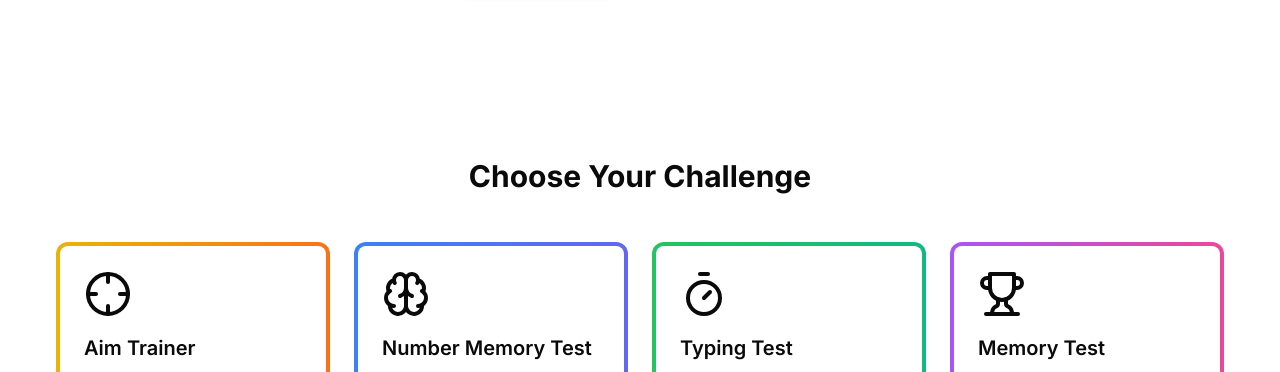
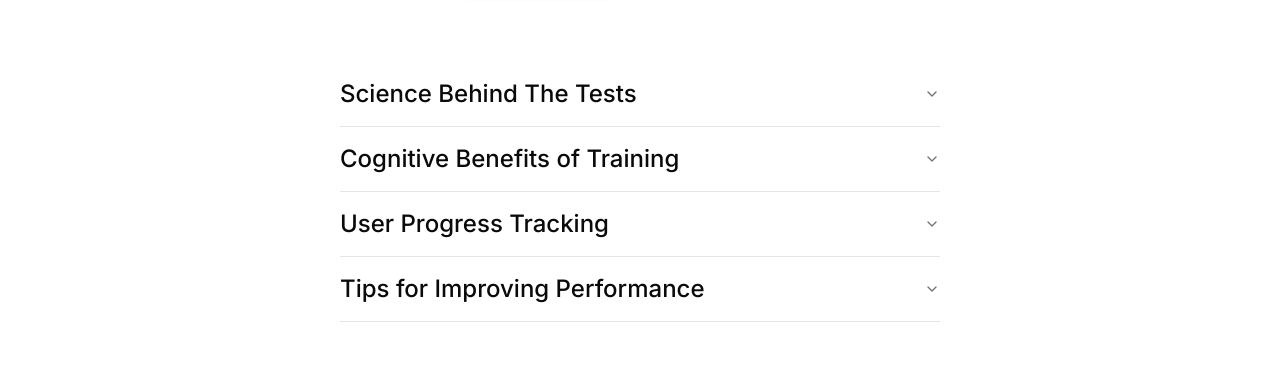
Before and after one commit to palicz/human-benchmark, a Next.js app: page / in a window 1280 px wide. Shown: the part 370-742 px from the top of the page. Built offline with nearby package versions, Linux system fonts and the light colour scheme; no server answers.

Commit message:
feat: főoldalon kis ismertető és információk hozzáadása

```diff
--- a/app/page.tsx
+++ b/app/page.tsx
@@ -6,6 +6,12 @@ import { Button } from "@/components/ui/button";
 import { Navbar } from "@/components/layout/navbar";
 import Link from "next/link";
 import { useState, useEffect } from "react";
+import {
+  Accordion,
+  AccordionContent,
+  AccordionItem,
+  AccordionTrigger,
+} from "@/components/ui/accordion"
 
 const games = [
   {
@@ -113,6 +119,32 @@ export default function Home() {
           </motion.div>
         </div>
       </section>
+      <Accordion type="single" collapsible className="w-full">
+      <AccordionItem value="item-1">
+        <AccordionTrigger>Science Behind The Tests</AccordionTrigger>
+        <AccordionContent>
+        The tests, including the Number Memory Test, Memory Test, Aim Training Test, and Typing Test, are designed to assess and enhance cognitive functions such as memory retention, hand-eye coordination, and typing speed. Each test utilizes specific tasks to challenge and improve the user's mental agility, focus, and accuracy, providing valuable insights into their cognitive abilities and progress over time.
+        </AccordionContent>
+      </AccordionItem>
+      <AccordionItem value="item-2">
+        <AccordionTrigger>Cognitive Benefits of Training</AccordionTrigger>
+        <AccordionContent>
+        Engaging in cognitive training exercises, such as those offered in our tests, can lead to significant improvements in memory, attention, and processing speed. Regular practice not only enhances these skills but also promotes overall brain health and resilience against cognitive decline.
+        </AccordionContent>
+      </AccordionItem>
+      <AccordionItem value="item-3">
+        <AccordionTrigger>User Progress Tracking</AccordionTrigger>
+        <AccordionContent>
+        Our platform provides users with detailed progress tracking, allowing them to monitor their performance over time across various tests. This feature enables users to identify strengths and areas for improvement, fostering a personalized training experience that adapts to their evolving needs.
+        </AccordionContent>
+      </AccordionItem>
+      <AccordionItem value="item-4">
+        <AccordionTrigger>Tips for Improving Performance</AccordionTrigger>
+        <AccordionContent>
+        To maximize your performance in our tests, consider incorporating regular practice sessions, maintaining a healthy lifestyle, and utilizing memory techniques such as visualization and chunking. Additionally, staying focused and minimizing distractions during training can significantly enhance your results and overall cognitive function.
+        </AccordionContent>
+      </AccordionItem>
+    </Accordion>
 
       {/* Games Section */}
       <section id="games" className="py-16 px-6">
--- /dev/null
+++ b/components/ui/accordion.tsx
@@ -0,0 +1,57 @@
+"use client"
+
+import * as React from "react"
+import * as AccordionPrimitive from "@radix-ui/react-accordion"
+import { ChevronDown } from "lucide-react"
+
+import { cn } from "@/lib/utils"
+
+const Accordion = AccordionPrimitive.Root
+
+const AccordionItem = React.forwardRef<
+  React.ElementRef<typeof AccordionPrimitive.Item>,
+  React.ComponentPropsWithoutRef<typeof AccordionPrimitive.Item>
+>(({ className, ...props }, ref) => (
+  <AccordionPrimitive.Item
+    ref={ref}
+    className={cn("border-b justify-self-center", className)}
+    {...props}
+  />
+))
+AccordionItem.displayName = "AccordionItem"
+
+const AccordionTrigger = React.forwardRef<
+  React.ElementRef<typeof AccordionPrimitive.Trigger>,
+  React.ComponentPropsWithoutRef<typeof AccordionPrimitive.Trigger>
+>(({ className, children, ...props }, ref) => (
+  <AccordionPrimitive.Header className="flex">
+    <AccordionPrimitive.Trigger
+      ref={ref}
+      className={cn(
+        "flex flex-1 w-[600px] items-center text-center justify-between text-center py-4 text-2xl font-medium transition-all hover:font-bold [&[data-state=open]>svg]:rotate-180",
+        className
+      )}
+      {...props}
+    >
+      {children}
+      <ChevronDown className="h-4 w-4 shrink-0 text-muted-foreground transition-transform duration-200" />
+    </AccordionPrimitive.Trigger>
+  </AccordionPrimitive.Header>
+))
+AccordionTrigger.displayName = AccordionPrimitive.Trigger.displayName
+
+const AccordionContent = React.forwardRef<
+  React.ElementRef<typeof AccordionPrimitive.Content>,
+  React.ComponentPropsWithoutRef<typeof AccordionPrimitive.Content>
+>(({ className, children, ...props }, ref) => (
+  <AccordionPrimitive.Content
+    ref={ref}
+    className="w-[600px] overflow-hidden justify-self-center text-sm data-[state=closed]:animate-accordion-up data-[state=open]:animate-accordion-down"
+    {...props}
+  >
+    <div className={cn("pb-4 pt-0", className)}>{children}</div>
+  </AccordionPrimitive.Content>
+))
+AccordionContent.displayName = AccordionPrimitive.Content.displayName
+
+export { Accordion, AccordionItem, AccordionTrigger, AccordionContent }
--- a/package.json
+++ b/package.json
@@ -13,6 +13,7 @@
     "@hookform/resolvers": "^3.9.1",
     "@motionone/utils": "^10.18.0",
     "@prisma/client": "^5.22.0",
+    "@radix-ui/react-accordion": "^1.2.1",
     "@radix-ui/react-avatar": "^1.1.1",
     "@radix-ui/react-dialog": "^1.1.2",
     "@radix-ui/react-dropdown-menu": "^2.1.2",
--- a/tailwind.config.ts
+++ b/tailwind.config.ts
@@ -55,6 +55,28 @@ export default {
   			lg: 'var(--radius)',
   			md: 'calc(var(--radius) - 2px)',
   			sm: 'calc(var(--radius) - 4px)'
+  		},
+  		keyframes: {
+  			'accordion-down': {
+  				from: {
+  					height: '0'
+  				},
+  				to: {
+  					height: 'var(--radix-accordion-content-height)'
+  				}
+  			},
+  			'accordion-up': {
+  				from: {
+  					height: 'var(--radix-accordion-content-height)'
+  				},
+  				to: {
+  					height: '0'
+  				}
+  			}
+  		},
+  		animation: {
+  			'accordion-down': 'accordion-down 0.2s ease-out',
+  			'accordion-up': 'accordion-up 0.2s ease-out'
   		}
   	}
   },
```
Also changed, not shown: 1 other file (tests, documents, lock files or other folders).
